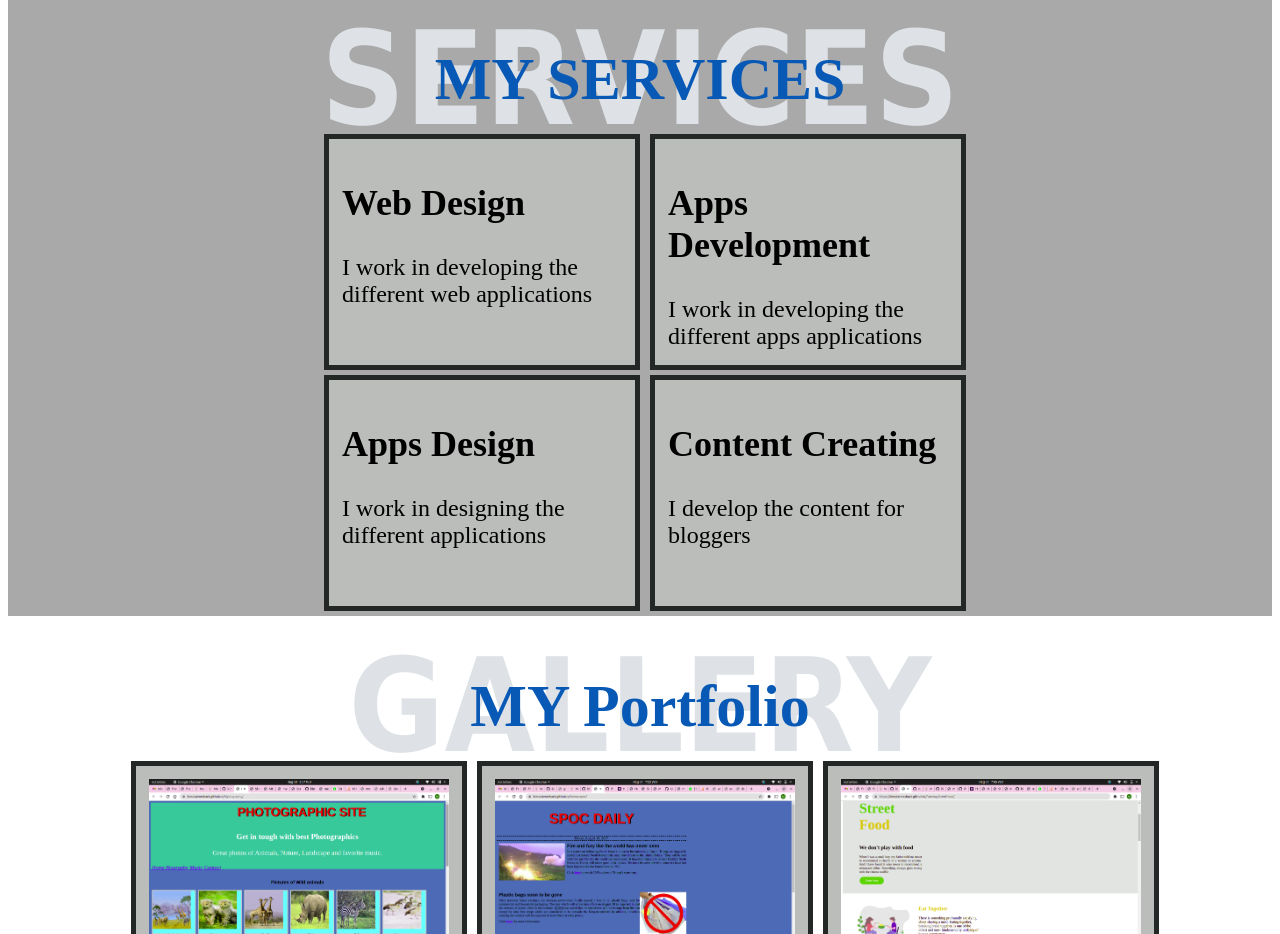
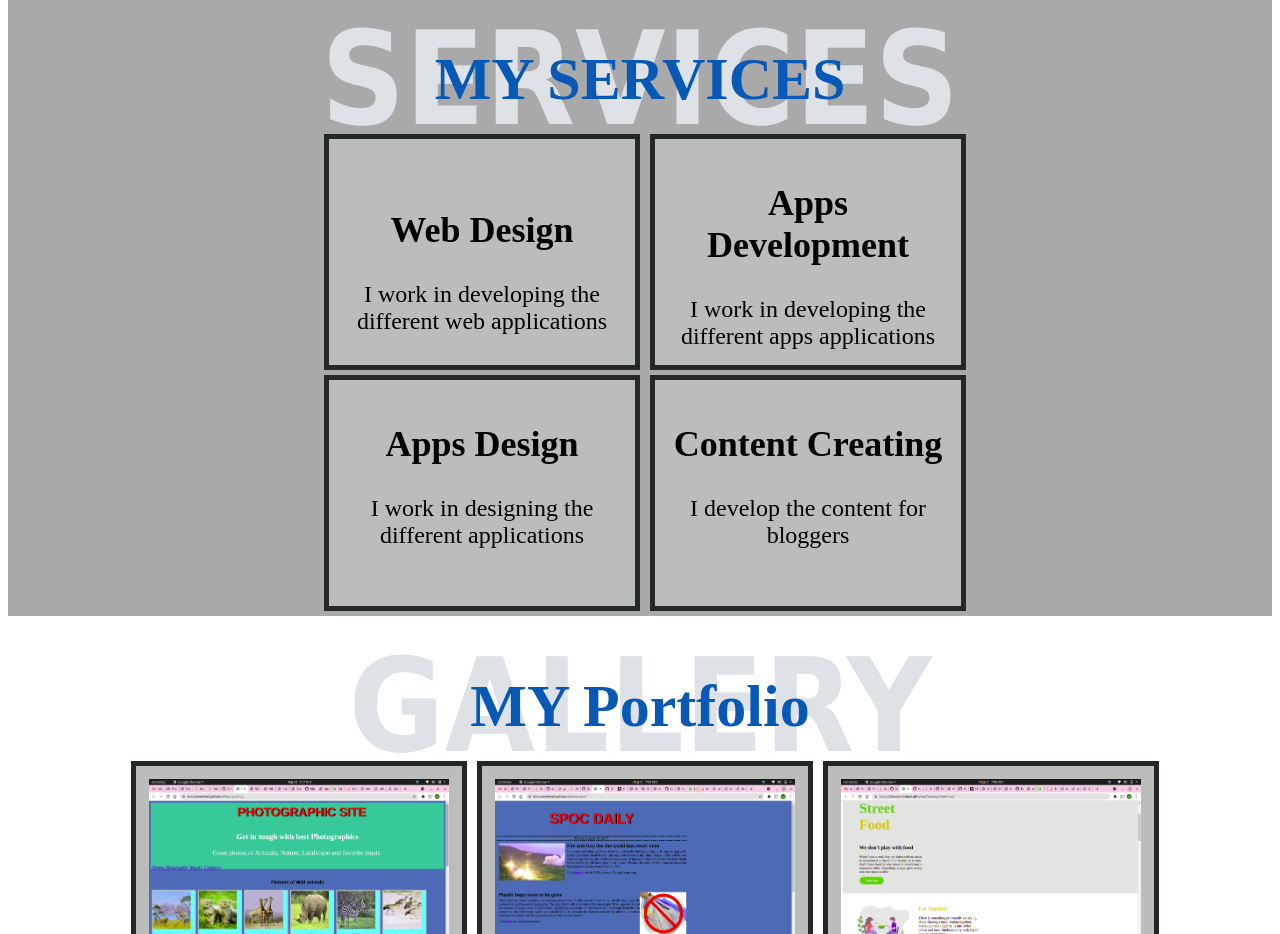
Before and after one commit to kimutaimeshack/Meshack_Portfolio, a plain HTML site: page index.html in a window 1280 px wide. Shown: the part 2388-3322 px from the top of the page. Drawn offline with Linux system fonts and the light colour scheme.

Commit message:
This commit will update the details on my service

```diff
--- a/css/style.css
+++ b/css/style.css
@@ -252,8 +252,14 @@ padding-top: 40px;
   margin: 5px;
   height: 200px;
   width: 280px;
+  text-align: center;
+
 }
-
+p.servicesboxmodel{
+font-family: Georgia;
+font-size: 15px;
+text-align: center;
+}
 #service{
   background-color:darkgray;
 
--- a/index.html
+++ b/index.html
@@ -256,15 +256,15 @@
                   <div class="mydetails">
                        <div class="firstdetails">
 
-                        <div class="servicesboxmodel">
+                        <div class="servicesboxmodel"><br>
                           <h1>Web Design</h1>
-                          <p>I work in developing the different web applications</p>
+                          <p>I work in developing the <br>different web applications</p>
                         </div>
 
 
                          <div class="servicesboxmodel">
                           <h1>Apps Design</h1>
-                            <p>I work in designing the different applications</p>
+                            <p>I work in designing the<br> different applications</p>
                         </div>
 
                         </div>
@@ -273,7 +273,7 @@
 
                         <div class="servicesboxmodel">
                           <h1>Apps Development</h1>
-                            <p>I work in developing the different apps applications</p>
+                            <p>I work in developing the <br>different apps applications</p>
                         </div>
 
                         <div class="servicesboxmodel">
```
